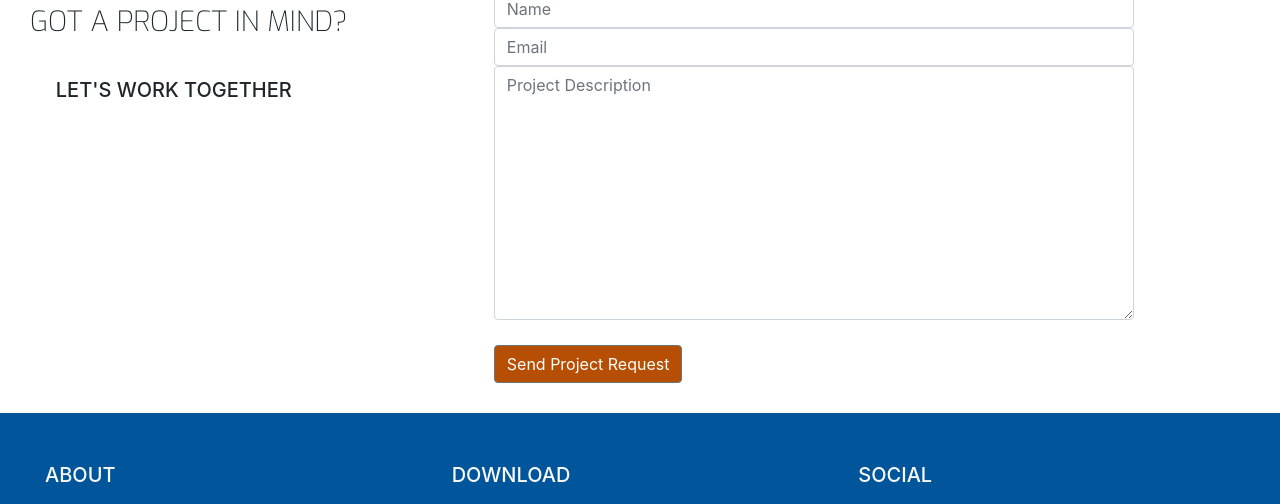
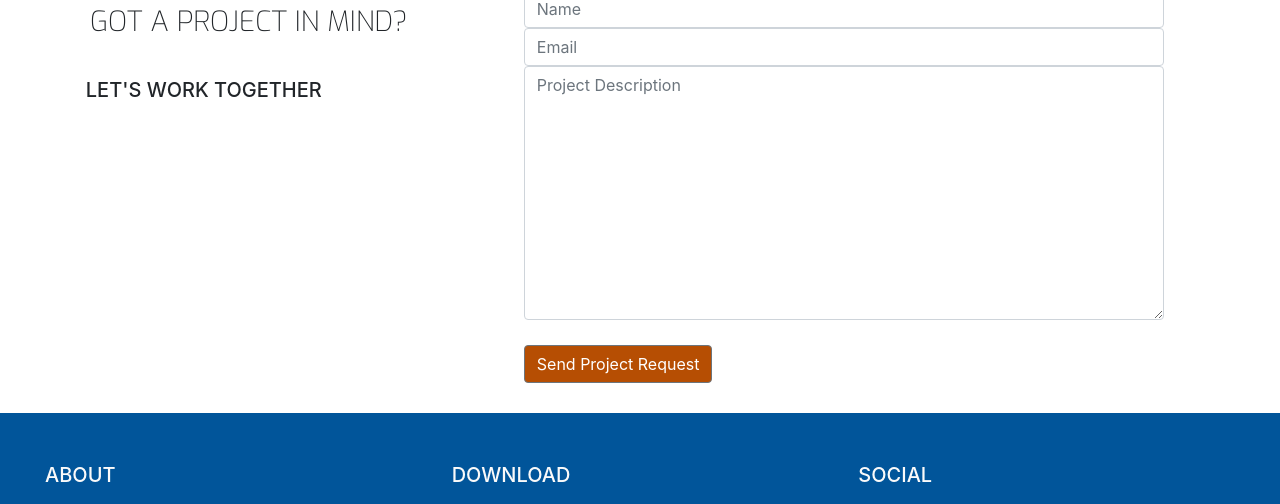
Before and after one commit to RatiuCristian1/Resume_Project, a plain HTML site: page contact.html in a window 1280 px wide. Shown: the part 409-913 px from the top of the page. Drawn offline with nearby package versions, Linux system fonts and the light colour scheme.

Commit message:
Fixing style layout in the contact form

```diff
--- a/assets/css/style.css
+++ b/assets/css/style.css
@@ -110,7 +110,7 @@ header {
 }
 
 .heading-text {
-    padding-left: 30px;
+    padding-left: 90px;
 }
 
 .logo {
```
